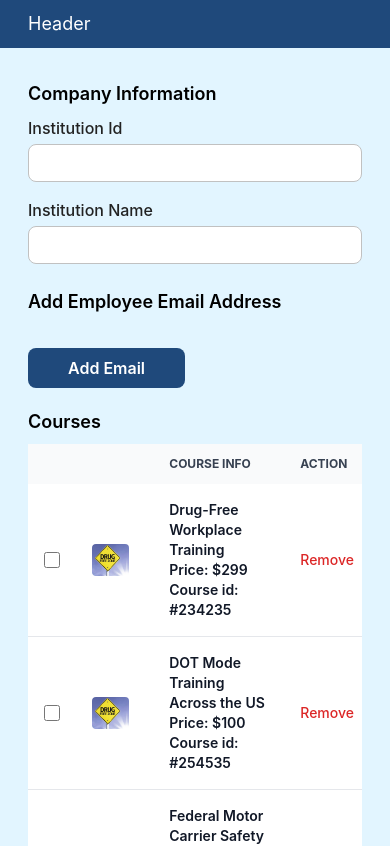
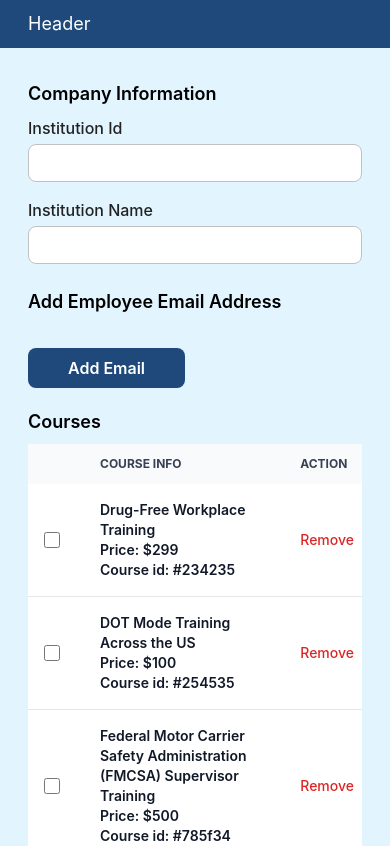
Before and after one commit to Jisan-mia/react-tailwind, a React (Create React App) app: page / in a window 390 px wide. Shown: the top 846 px of the page. Built offline with nearby package versions, Linux system fonts and the light colour scheme.

Commit message:
hide course img on mobile

```diff
--- a/src/components/CompanyCoursesToEnroll.jsx
+++ b/src/components/CompanyCoursesToEnroll.jsx
@@ -40,7 +40,7 @@ const CompanyCoursesToEnroll = ({
               <th scope="col" className="p-4">
 
               </th>
-              <th scope="col" className="py-3 px-6">
+              <th scope="col" className="py-3 px-6 hidden sm:block">
                   <span className="sr-only">Image</span>
               </th>
               <th scope="col" className="py-3 px-6">
@@ -76,7 +76,7 @@ const CompanyCoursesToEnroll = ({
                       <label for="checkbox-table-1" className="sr-only">checkbox</label>
                   </div>
               </td>
-              <td className="p-4 w-32">
+              <td className="p-4 w-32 hidden sm:block">
                   <img className='rounded' src="/images/course1.png" alt="Apple Watch" />
               </td>
               <td className="py-4 px-6 font-semibold text-gray-900 dark:text-white">
```
